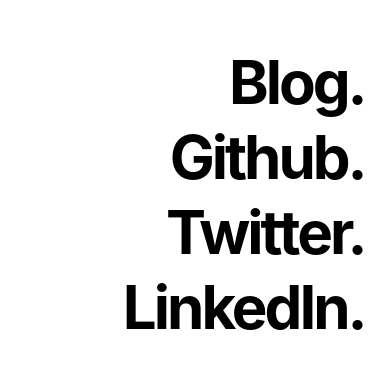
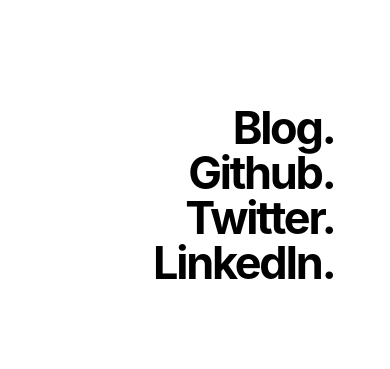
Before and after one commit to segersniels/nielssegers.com, a Next.js app: page / in a window 390 px wide. Shown: the part 227-596 px from the top of the page. Built offline with nearby package versions, Linux system fonts and the light colour scheme; no server answers; a web font is replaced by a local one.

Commit message:
:lipstick: Fix landing page mobile

```diff
--- a/src/components/Pages/Landing/Landing.module.css
+++ b/src/components/Pages/Landing/Landing.module.css
@@ -3,6 +3,8 @@
     flex-col
     justify-center
     h-screen;
+
+  max-height: 100vh;
 }
 
 .wrapper {
@@ -20,9 +22,8 @@
 }
 
 .highlight {
-  @apply text-8xl
+  @apply text-7xl
     font-bold
-    leading-tight
     tracking-tighter
     text-left
     no-underline
@@ -31,6 +32,8 @@
 
 @screen md {
   .highlight {
+    @apply text-8xl leading-tight;
+
     &:hover {
       background: rgb(236, 63, 251);
       background:
```
